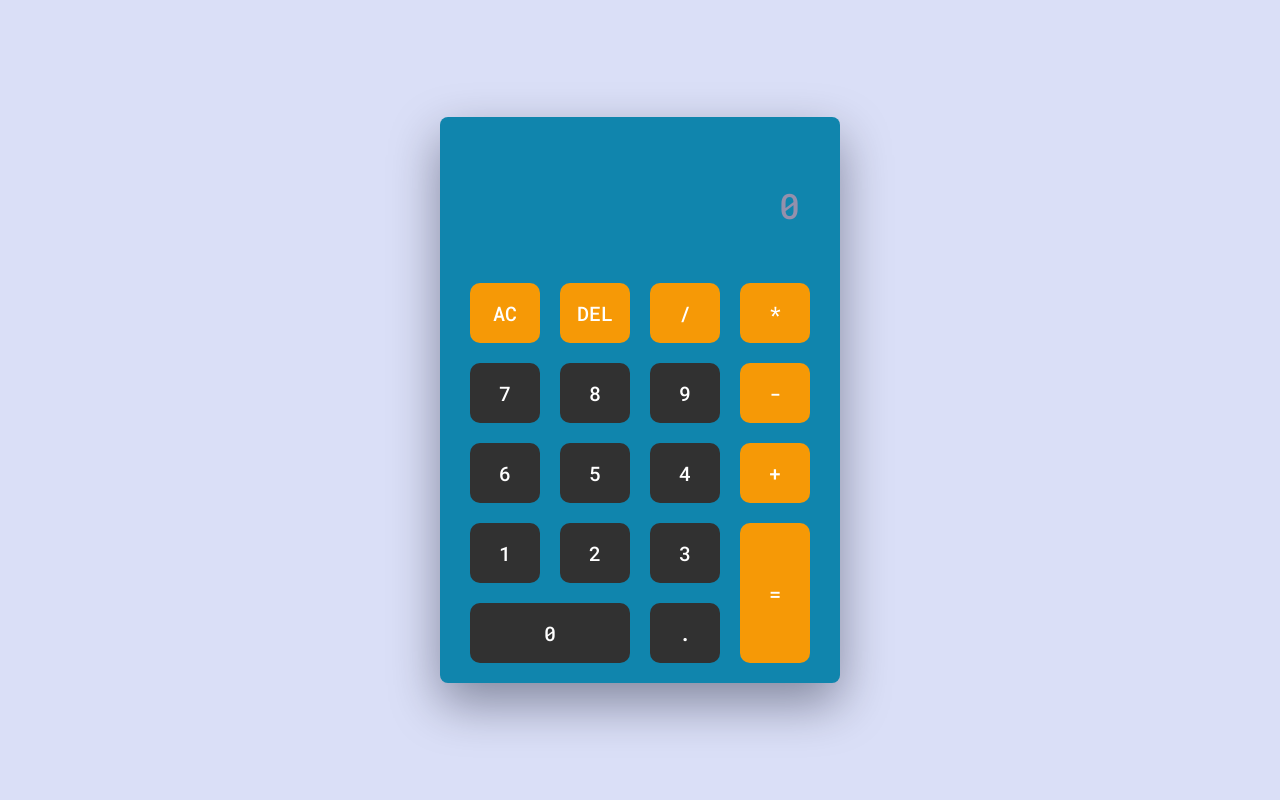
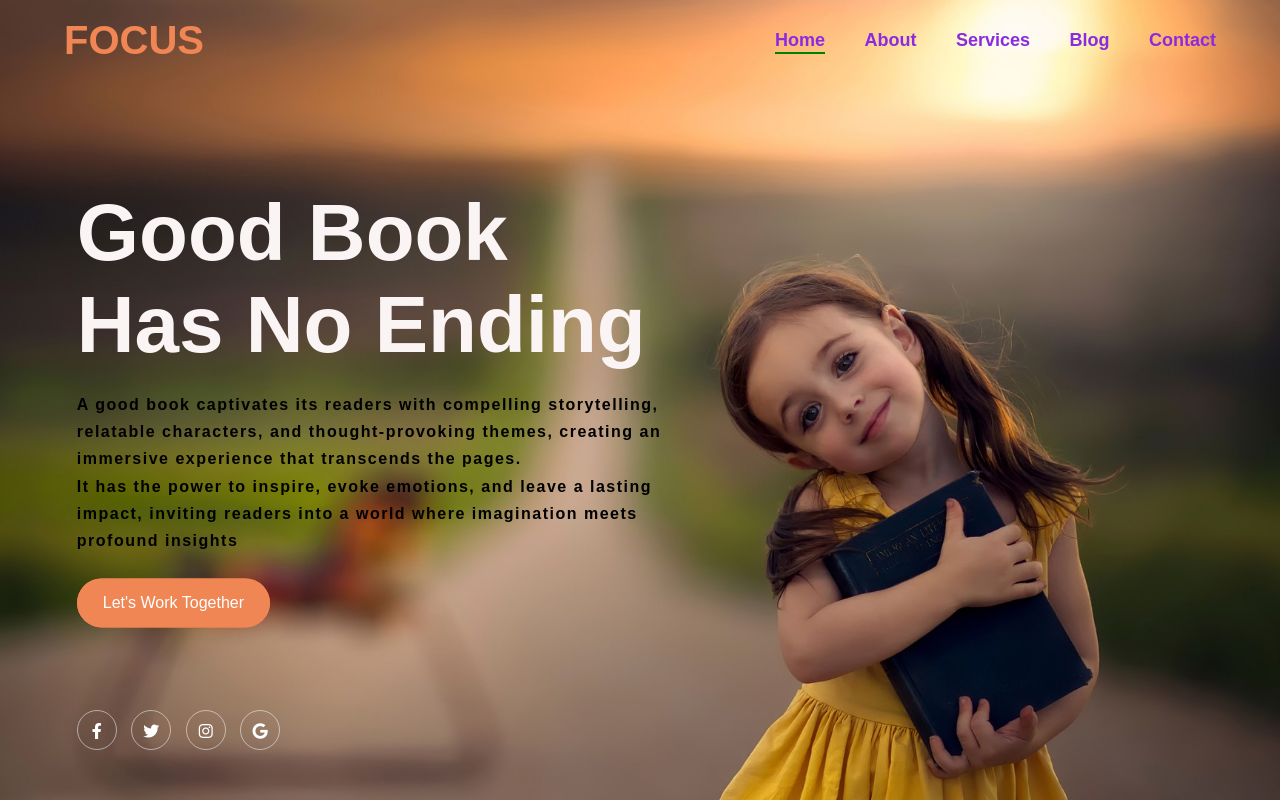
Before and after one commit to Chandan7323/CODSOFT, a plain HTML site: page index.html in a window 1280 px wide. Drawn offline with Linux system fonts and the light colour scheme.

Commit message:
Add files via upload

```diff
--- a/index.html
+++ b/index.html
@@ -1,49 +1,40 @@
 <!DOCTYPE html>
 <html lang="en">
-  <head>
-    <meta charset="utf-8" />
-    <meta name="viewport" content="width=device-width, initial-scale=1.0" />
-    <title>Calculator</title>
-    <!-- Google Font -->
-    <link
-      href="https://fonts.googleapis.com/css2?family=Roboto+Mono:wght@500&display=swap"
-      rel="stylesheet"
-    />
-    <!-- Stylesheet -->
-    <link rel="stylesheet" href="style.css" />
-  </head>
-  <body>
-    <div class="calculator">
-      <div class="display">
-        <input type="text" placeholder="0" id="input" disabled />
-      </div>
-      <div class="buttons">
-        <!-- Full Erase -->
-        <button value="AC" id="clear" class="operation-button" >AC</button>
-        <!-- Erase Single Value -->
-        <button value="DEL" id="erase" class="operation-button" >DEL</button>
-        <button value="/" class="operation-button button">/</button>
-        <button value="*" class="operation-button button" >*</button>
+<head>
+    <meta charset="UTF-8">
+    <meta http-equiv="X-UA-Compatible" content="IE=edge">
+    <meta name="viewport" content="width=device-width, initial-scale=1.0">
+    <title>Landing Page</title>
+    <!-- link icon -->
+    <link rel="stylesheet" href="https://cdnjs.cloudflare.com/ajax/libs/font-awesome/6.3.0/css/all.min.css">
 
-        <button value="7" class="digit-button button" />7</button>
-        <button value="8" class="digit-button button" />8</button>
-        <button value="9" class="digit-button button" />9</button>
-        <button value="-" class="operation-button button" />-</button>
+    <!-- link file css -->
+    <link rel="stylesheet" href="style.css">
+</head>
+<body>
+    <div class="contanier">
+        <nav>
+            <a href="#" class="logo">FOCUS</a>
+            <ul>
+                <li class="active"><a href="#">home</a></li>
+                <li><a href="#">about</a></li>
+                <li><a href="#">services</a></li>
+                <li><a href="#">blog</a></li>
+                <li><a href="#">contact</a></li>
+            </ul>
+        </nav>
 
-        <button value="6" class="digit-button button" />6</button>
-        <button value="5" class="digit-button button" />5</button>
-        <button value="4" class="digit-button button" />4</button>
-        <button value="+" class="operation-button button" />+</button>
-
-        <button value="1" class="digit-button button" />1</button>
-        <button value="2" class="digit-button button" />2</button>
-        <button value="3" class="digit-button button" />3</button>
-
-        <button value="=" id="equal" class="operation-button" />=</button>
-        <button value="0" class="digit-button button" id="zero" />0</button>
-        <button value="." class="digit-button button" />.</button>
+        <div class="content">
+            <h1>Good Book <br> has no ending</h1>
+            <p>A good book captivates its readers with compelling storytelling, relatable characters, and thought-provoking themes, creating an immersive experience that transcends the pages.<br>It has the power to inspire, evoke emotions, and leave a lasting impact, inviting readers into a world where imagination meets profound insights </p>
+            <a href="#" class="btn">Let's Work together</a>
+        </div>
+        <div class="social-links">
+            <a href="#"><i class="fa-brands fa-facebook-f"></i></a>
+            <a href="#"><i class="fa-brands fa-twitter"></i></a>
+            <a href="#"><i class="fa-brands fa-instagram"></i></a>
+            <a href="#"><i class="fa-brands fa-google"></i></a>
+        </div>
     </div>
-    <!-- Script -->
-    <script src="script.js"></script>
-  </body>
+</body>
 </html>
--- a/style.css
+++ b/style.css
@@ -1,93 +1,108 @@
-* {
+*{
     padding: 0;
     margin: 0;
     box-sizing: border-box;
-  font-family: "Roboto Mono", monospace;
+    font-family: sans-serif;
+    text-decoration: none;
 }
-body {
+.contanier{
+    width: 100%;
     height: 100vh;
-  background-color: #dadff7;
+    background: url(bg.jpg);
+    background-position: top;
+    background-size: cover;
 }
-.calculator {
-  width: 400px;
-  background-color: #1085ad;
-  padding: 50px 30px 20px 30px;
+.contanier nav{
+    width: 90%;
+    margin: auto;
+    height: 80px;
+    display: flex;
+    justify-content: space-between;
+    align-items: center;
+}
+.contanier nav .logo{
+    font-size: 40px;
+    text-transform: uppercase;
+    color: #ef8653;
+    font-weight: bold;
+}
+.contanier nav ul li{
+    display: inline-block;
+    margin-left: 35px;
+    position: relative;
+}
+.contanier nav ul li a{
+    color:blueviolet;
+    font-weight: bold;
+    font-size: 18px;
+    text-transform: capitalize;
+}
+.contanier nav ul li::after{
+    content: '';
     position: absolute;
-  transform: translate(-50%, -50%);
-  top: 50%;
-  left: 50%;
-  border-radius: 8px;
-  box-shadow: 0 20px 50px rgba(0, 5, 24, 0.4);
+    bottom: -3px;
+    left: 0;
+    background-color:green;
+    width: 0%;
+    height: 2px;
+    transition: 0.3s;
 }
-.display {
+.contanier nav ul li:hover::after,
+.contanier nav ul li.active::after{
     width: 100%;
 }
-.display input {
-  width: 100%;
-  padding: 15px 10px;
-  text-align: right;
-  border: none;
+.content{
+    position: absolute;
+    top: 50%;
+    left: 6%;
+    transform: translateY(-50%);
+    width: 50%;
+}
+.content h1{
+    color: #faf4f4;
+    font-size: 80px;
+    font-weight: bolder;
+    text-transform: capitalize;
+    margin-bottom: 20px;
+}
+.content p{
+    color:black;
+    line-height: 1.7;
+    font-weight: bold;
+    letter-spacing: 1.5px;
+    margin-bottom: 40px;
+}
+.content .btn{
+    padding: 15px 25px;
+    background-color: #ef8653;
+    color: #fff;
+    border-radius: 30px;
+    text-transform: capitalize;
+    border: 1px solid #ef8653;
+    transition: 0.4s;
+
+}
+.content .btn:hover{
     background-color: transparent;
-  color: #ffffff;
-  font-size: 35px;
-}
-.display input::placeholder {
-  color: #9490ac;
+    color: #ef8653;
 }
 
-.buttons {
-  display: grid;
-  grid-template-columns: repeat(4, 1fr);
-  grid-gap: 20px;
-  margin-top: 40px;
+.social-links{
+    position: absolute;
+    bottom: 50px;
+    left: 6%;
 }
-button {
-  font-size: 20px;
-  padding: 17px;
-  border: none;
-  /* background-color: #f69906; */
-  color: #ffffff;
-  cursor: pointer;
-  border-radius: 5px;
-  border-radius: 10px;
+.social-links a i{
+    width: 40px;
+    height: 40px;
+    border: 1px solid rgba(255, 255, 255, 0.5);
+    text-align: center;
+    line-height: 40px;
+    border-radius: 50%;
+    color: #fff;
+    margin-right: 10px;
+    transition: 0.4s;
 }
-
-button#equal {
-  grid-row: span 2;
-  /* background-color: #f9544c; */
+.social-links a i:hover{
+    background-color: #ef8653;
 }
-button#zero {
-  grid-column: span 2;
-}
-
-.operation-button {
-  background-color: #f69906;
-}
-
-.operation-button:hover {
-  background-color: #eef606db;
-}
-
-.digit-button {
-  background-color: #313131;
-}
-
-.digit-button:hover {
-  background-color: #313131a8;
-}
-
-.main {
-  margin-top: 10%;
-}
-
-.brand {
-  text-align: center;
-  color: white;
-}
-a {
-  color: white;
-  font-weight: 800;
-}
-a:hover {
-  color: #f69906;
-}
```
Also changed, not shown: bg.jpg (added). Lines whose indentation alone changed are shown as unchanged.
